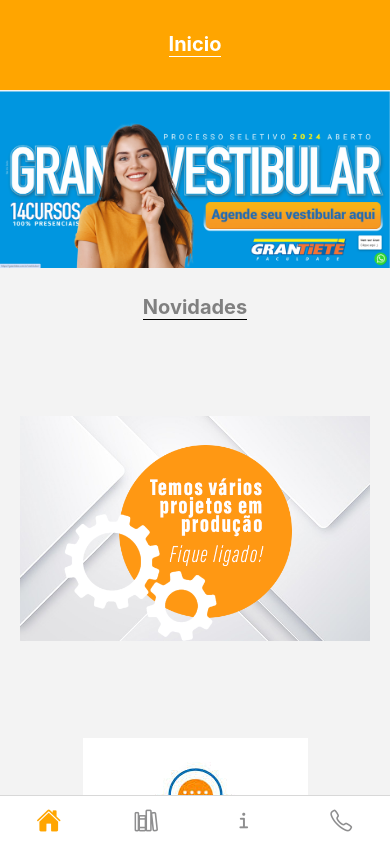
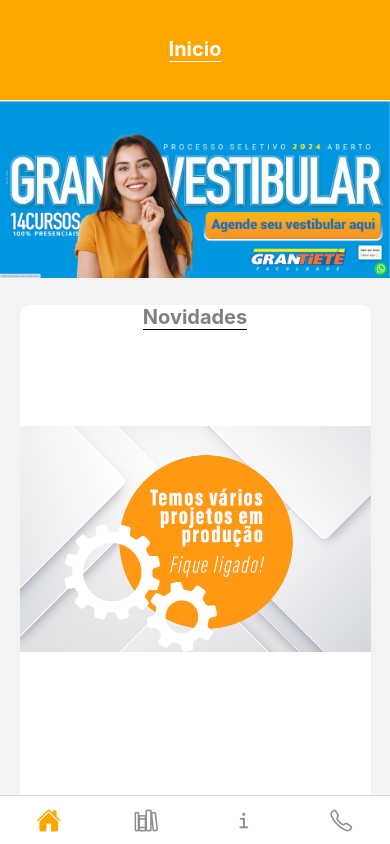
Before and after one commit to RibahDev/GranMobile, a React Native app in the folder GranMobile/: screen /home in a window 390 px wide. Built offline with nearby package versions, Linux system fonts and the light colour scheme.

Commit message:
Finalizando detalhes

```diff
--- a/GranMobile/src/pages/cursos/index.js
+++ b/GranMobile/src/pages/cursos/index.js
@@ -3,6 +3,7 @@
 export function Cursos(){
 
     return(
+        <ScrollView>
             <View style={styles.container}>
 
                 <View style={styles.header}>
@@ -22,7 +23,11 @@
                 <View style={styles.button}>
                     <Text style={{color: "#fff", fontSize: 16}}>Inscrever-se</Text>
                 </View>
+                <View style={styles.footer}>
+                    <Image source={require("../../assets/footer.png")} style={styles.ftFooter} />
                 </View>
+            </View>
+        </ScrollView>
     )
 }
 const styles = StyleSheet.create({
@@ -47,6 +52,7 @@
         padding: 10,
         backgroundColor: "#fff",
         justifyContent: "space-between",
+        borderRadius: 20,
     },
     logo:{
         margin: 5,
@@ -60,5 +66,13 @@
         backgroundColor: "#00a8ff",
         borderRadius: 60,
         marginTop: 20
+    },
+    footer:{
+        width:"100%"
+    },
+    ftFooter:{
+        width: "100%",
+        resizeMode: "contain"
+
     }
 })
--- a/GranMobile/src/pages/home/index.js
+++ b/GranMobile/src/pages/home/index.js
@@ -3,7 +3,7 @@
 export function Home(){
 
     return(
-      <ScrollView>
+      <ScrollView style={{flex:1}}>
         <View style={styles.container}>
 
           <View style={styles.header}>
@@ -51,13 +51,16 @@
     },
     novidadesContainer:{
       alignItems:"center",
-      width: "80%",
-      height: "100%"
+      justifyContent: "space-around",
+      width: "90%",
+      flex:1,
+      backgroundColor: "#fff",
+      borderRadius: 10
 
     },
     noviFoto:{
-      width: 350,
-      resizeMode: 'contain'
-
+      width: "100%",
+      resizeMode: 'contain',
+      marginBottom: 50
     }
 })
--- a/GranMobile/src/pages/sobre/index.js
+++ b/GranMobile/src/pages/sobre/index.js
@@ -20,7 +20,10 @@
                     <Text style={{color: "#fff", fontSize: 18, textAlign: "center"}}>Conhecer</Text>
                 </View>
 
+                 <Image source={require("../../assets/person.png")} style={styles.personFoto}/>
+
             </View>
+
         </View>
     )
 }
@@ -42,7 +45,7 @@
     sobreContainer:{
         backgroundColor: "#fff",
         width: "90%",
-        height: "58%",
+        height: "80%",
         borderRadius: 20,
         padding: 20,
         alignItems: "center"
@@ -58,6 +61,10 @@
         padding: 10,
         backgroundColor: "#00a8ff",
         borderRadius: 60,
-        marginTop: 20
+        marginTop: 25,
+    },
+    personFoto:{
+        height:200,
+        resizeMode: "contain"
     }
 })
```
Also changed, not shown: GranMobile/src/assets/footer.png (added), GranMobile/src/assets/person.png (added). Lines whose indentation alone changed are shown as unchanged.
